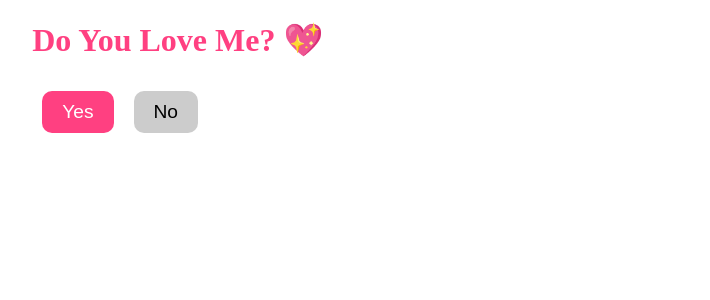
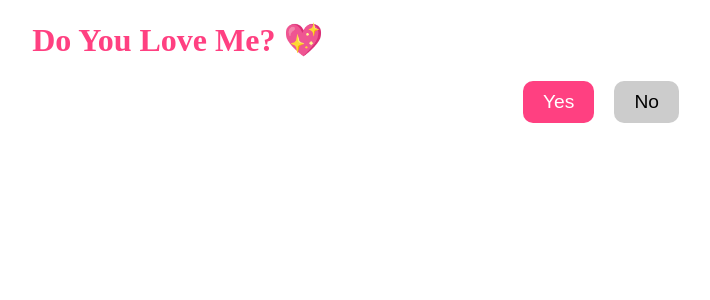
Before and after one commit to h-t-a/Do-You-Love-Me-Sweet-Heart, an Angular app: page / in a window 1280 px wide. Shown: the top 300 px of the page, without its empty margins (39-749 px from the left). Built offline with nearby package versions, Linux system fonts and the light colour scheme.

Commit message:
I Love You

```diff
--- a/src/app/app.component.css
+++ b/src/app/app.component.css
@@ -1,37 +1,3 @@
-/* .container {
-    text-align: center;
-    margin-top: 50px;
-  }
-  h1 {
-    font-size: 2rem;
-    color: #ff4081;
-  }
-  button {
-    padding: 10px 20px;
-    font-size: 1.2rem;
-    margin: 10px;
-    border: none;
-    cursor: pointer;
-    border-radius: 10px;
-    transition: all 0.3s ease;
-  }
-  .yes-btn {
-    background-color: #ff4081;
-    color: white;
-  }
-  .no-btn {
-    position: absolute;
-    background-color: #ccc;
-    color: black;
-  }
-  .message {
-    margin-top: 20px;
-    font-size: 1.5rem;
-    color: #ff4081;
-    font-weight: bold;
-  } */
-
-
 body {
   font-family: Arial, sans-serif;
   text-align: center;
@@ -45,6 +11,15 @@
   margin: auto;
 }
 
+/* Center the buttons properly */
+.button-container {
+  display: flex;
+  justify-content: center;
+  align-items: center;
+  gap: 20px;
+  margin-top: 20px;
+}
+
 h1 {
   color: #ff4081;
   font-size: 2rem;
@@ -53,7 +28,6 @@
 button {
   padding: 10px 20px;
   font-size: 1.2rem;
-    margin: 10px;
   border: none;
   cursor: pointer;
   border-radius: 10px;
@@ -68,6 +42,7 @@
 .no-btn {
   background-color: #ccc;
   color: black;
+  position: relative;
 }
 
 .message {
--- a/src/app/app.component.html
+++ b/src/app/app.component.html
@@ -5,11 +5,13 @@
   <p *ngIf="loveMessage" class="message">{{ loveMessage }}</p>
 </div> -->
 
-
 <div class="container">
   <h1>Do You Love Me? 💖</h1>
-  <button class="yes-btn" (click)="showLove()">Yes</button>
-  <button class="no-btn" *ngIf="showNoButton">No</button>
+
+  <div class="button-container">
+    <button class="yes-btn" (click)="showLove()">Yes</button>
+    <button id="noBtn" class="no-btn" *ngIf="showNoButton" (mouseenter)="moveNoButton()">No</button>
+  </div>
 
   <p *ngIf="showLoveMessage" class="message">{{ loveMessage }}</p>
 
--- a/src/app/app.component.ts
+++ b/src/app/app.component.ts
@@ -29,6 +29,9 @@ export class AppComponent {
   loveMessage: string = "";
   showLoveMessage: boolean = false;
   showPoem: boolean = false;
+  showNoButton: boolean = true;
+  displayedLines: string[] = [];
+
   poemLines: string[] = [
     "i'll be everything you need me to be.",
     "i'll be your shoulder to cry on.",
@@ -42,11 +45,9 @@ export class AppComponent {
     "i'll be the walls you need to keep the building stable.",
     "i'll be everything you need me to be."
   ];
-  displayedLines: string[] = [];
-  showNoButton: boolean = true;
 
   showLove() {
-    this.loveMessage = "I Knew I😍t, I Love You too ချစ်တုံးချေ😙💞";
+    this.loveMessage = "I Knew It😍, I Love You too ချစ်တုံးချေ😙💞";
     this.showLoveMessage = true;
     this.showNoButton = false;
 
@@ -60,7 +61,23 @@ export class AppComponent {
     this.poemLines.forEach((line, index) => {
       setTimeout(() => {
         this.displayedLines.push(line);
-      }, index * 2000); // Show each line every 2 seconds
+      }, index * 1500);
     });
   }
+
+  // Function to move the "No" button randomly
+  moveNoButton() {
+    const noButton = document.getElementById("noBtn");
+
+    if (noButton) {
+      const screenWidth = window.innerWidth;
+      const screenHeight = window.innerHeight;
+      const newX = Math.random() * (screenWidth - 100); // Keep within screen width
+      const newY = Math.random() * (screenHeight - 100); // Keep within screen height
+
+      noButton.style.position = "absolute";
+      noButton.style.left = `${newX}px`;
+      noButton.style.top = `${newY}px`;
+    }
+  }
 }
```
Lines whose indentation alone changed are shown as unchanged.
